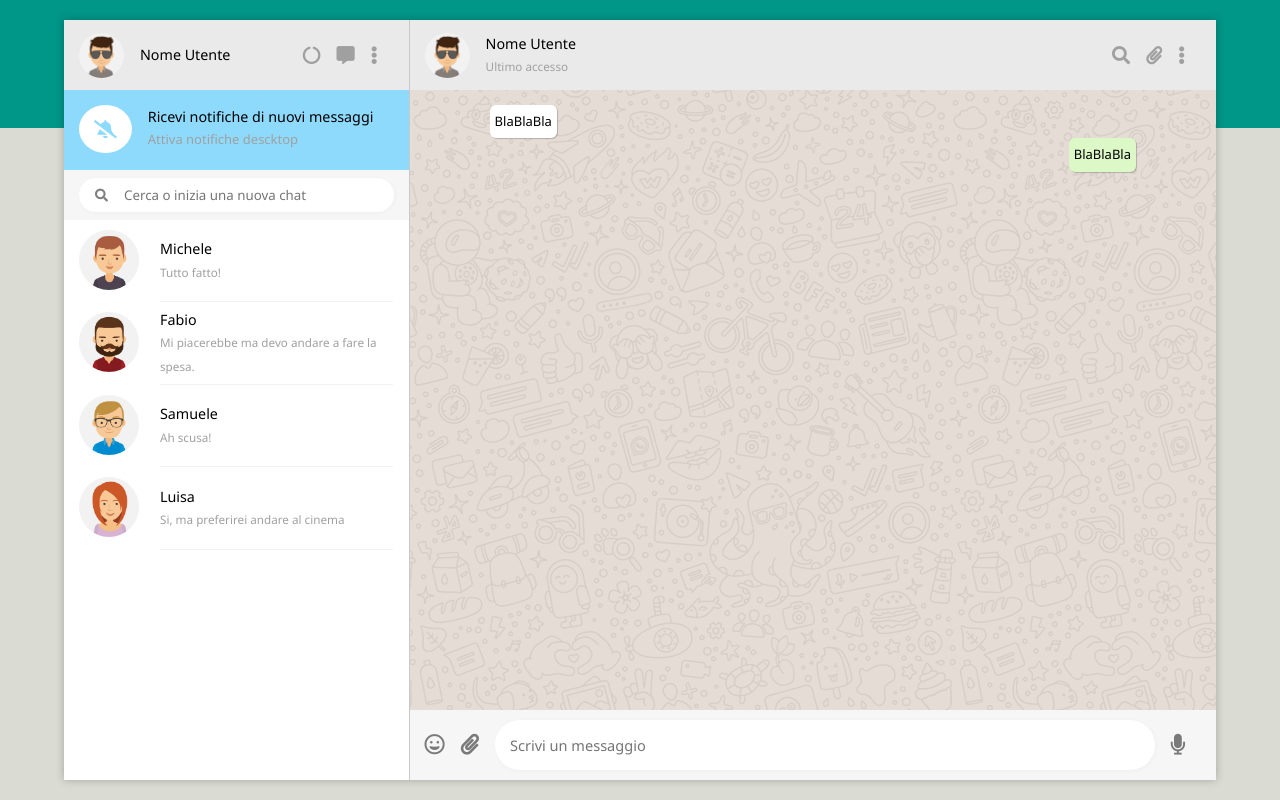
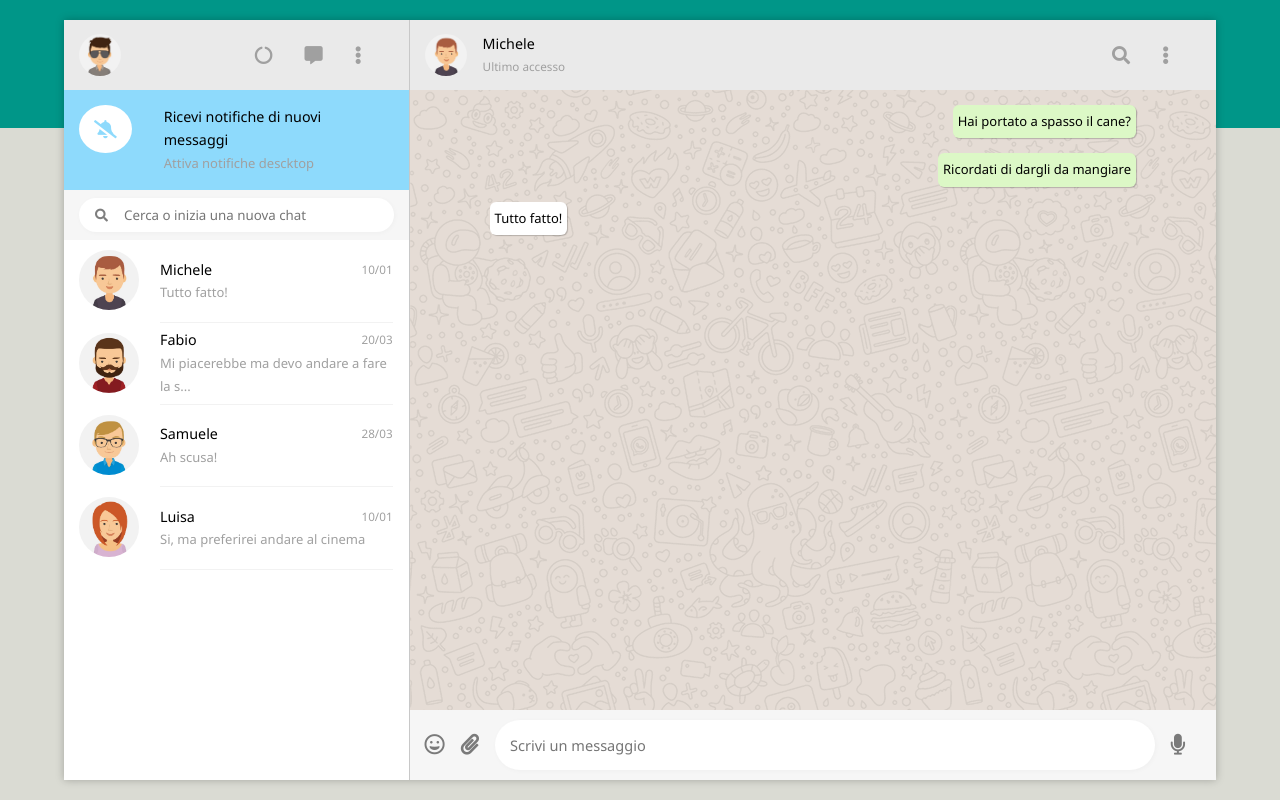
Before and after one commit to francesco-maurella/js-html-css-boolzap, a plain HTML site: page index.html in a window 1280 px wide. Drawn offline with nearby package versions, Linux system fonts and the light colour scheme.

Commit message:
Seleziona Chat e stampa tuo messaggio

```diff
--- a/css/style.css
+++ b/css/style.css
@@ -40,6 +40,10 @@ body {
   /* Spaces (margin & padding) */
   .kern16 > * {
     margin-right: 16px;
+  }
+
+  .kern32 > * {
+    margin-right: 32px;
   }
 
   .pdd-15 {
@@ -95,7 +99,7 @@ body {
   }
 
   .user-bar img {
-    height: 45px;
+    height: 42px;
   }
 
   .input-container {
@@ -191,8 +195,11 @@ body {
   width: 100%;
   flex-direction: column;
   justify-content: center;
+  border-bottom: 1px solid #F2F2F2;
+}
 
-  border-bottom: 1px solid #F2F2F2;
+.user-data > * {
+  justify-content: space-between;
 }
 /* / User list */
 /* / LEFT Side */
@@ -221,20 +228,24 @@ body {
   width: 100%;
 }
 
-.main-discuss-col.right {
+.sent.main-discuss-col {
  justify-content: flex-end;
 }
 
 .chat-box {
   max-width: 50%;
-  background-color: #FFF;
   padding: 5px;
+  margin-bottom: 15px;
   border-radius: 6px;
   box-shadow: 1px 1px 1px rgba(0, 0, 0, 0.2);
 }
 
-.right .chat-box{
+.sent .chat-box{
   background-color: #DCF8C6;
+}
+
+.received .chat-box{
+  background-color: #FFF;
 }
 /* / Main chat area */
 
--- a/index.html
+++ b/index.html
@@ -28,13 +28,10 @@
             <!-- user data -->
             <div class="flx al-cntr kern16">
               <img src="img/01.jpg" class="rounded" alt="user">
-              <div>
-                <span class="txt-1x1">Nome Utente</span>
-              </div>
             </div>
             <!-- / user data -->
             <!-- user links -->
-            <nav class="user-nav flx al-cntr kern16 txt-1x4 txt-col-gray">
+            <nav class="flx al-cntr kern32 txt-1x4 txt-col-gray">
               <i class="fas fa-circle-notch"></i>
               <i class="fas fa-comment-alt"></i>
               <i class="fas fa-ellipsis-v"></i>
@@ -44,7 +41,7 @@
           <!-- / User-bar: data & links -->
 
           <!-- Alerts section -->
-          <section class="alerts pdd-15 kern16 flx">
+          <section class="alerts pdd-15 kern32 flx">
             <div>
               <i class="fas fa-bell-slash rounded txt-1x4 pdd-15"></i>
             </div>
@@ -67,13 +64,19 @@
           <!-- User list -->
           <section class="user-list ofw-y">
             <!-- user in list -->
-            <div v-for="(element, i) in contacts" class="user-list-row kern16 flx">
+            <div
+            v-for="(elm, i) in contacts"
+            class="user-list-row kern16 flx"
+            @click="selectChat(i)">
               <div class="user-avatar">
-                <img :src="'img/avatar' + element.avatar + '.jpg'" class="rounded" alt="user">
+                <img :src="'img/avatar' + elm.avatar + '.jpg'" class="rounded" alt="user">
               </div>
               <div class="user-data flx">
-                <span class="txt-1x1">{{element.name}}</span>
-                <span class="txt-0x9 txt-col-gray">{{getLastMessage(element)}}</span>
+                <div class="flx">
+                  <span class="txt-1x1">{{elm.name}}</span>
+                  <span class="txt-0x9 txt-col-gray">{{getLastValue(elm, 'date', 5)}}</span>
+                </div>
+                <span class="txt-col-gray">{{getLastValue(elm, 'text', 40)}}</span>
               </div>
             </div>
             <!-- / user in list -->
@@ -88,17 +91,16 @@
           <section class="user-bar pdd-15 flx">
             <!-- user data -->
             <div class="flx al-cntr kern16">
-              <img src="img/01.jpg" class="rounded" alt="user">
+              <img :src="'img/avatar' + contacts[selectedChat].avatar + '.jpg'" class="rounded" alt="user">
               <div>
-                <div class="txt-1x1">Nome Utente</div>
+                <div class="txt-1x1">{{contacts[selectedChat].name}}</div>
                 <div class="txt-0x9 txt-col-gray">Ultimo accesso</div>
               </div>
             </div>
             <!-- / user data -->
             <!-- user links -->
-            <nav class="user-nav flx al-cntr kern16 txt-1x4 txt-col-gray">
+            <nav class="flx al-cntr kern32 txt-1x4 txt-col-gray">
               <i class="fas fa-search"></i>
-              <i class="fas fa-paperclip"></i>
               <i class="fas fa-ellipsis-v"></i>
             </nav>
             <!-- / user links -->
@@ -108,20 +110,15 @@
           <!-- Main chat area -->
           <section class="main-discuss ofw-y">
             <div class="main-discuss-container">
-              <!-- left column -->
-              <div class="main-discuss-col left flx">
-                <div class="chat-box">
-                  BlaBlaBla
+              <div v-for="(el, i) in contacts[selectedChat].messages">
+                <!-- column -->
+                <div class="main-discuss-col flx" :class="el.status">
+                  <div class="chat-box">
+                    {{el.text}}
+                  </div>
                 </div>
+                <!-- column -->
               </div>
-              <!-- / left column -->
-              <!-- right column -->
-              <div class="main-discuss-col right flx">
-                <div class="chat-box">
-                  BlaBlaBla
-                </div>
-              </div>
-              <!-- / right column -->
             </div>
           </section>
           <!-- / Main chat area -->
@@ -129,9 +126,12 @@
           <section class="input-container flx centered kern16 txt-1x6">
             <i class="far fa-grin"></i>
             <i class="fas fa-paperclip"></i>
+            <!-- write message -->
             <div class="input-box pdd-15 flx centerd">
-              <input class="txt-0x7" placeholder="Scrivi un messaggio">
+              <input class="txt-0x7" v-model="myMsg"
+              v-on:keyup.enter="sendMsg" placeholder="Scrivi un messaggio">
             </div>
+            <!-- / write message -->
             <i class="fas fa-microphone"></i>
           </section>
           <!-- / Bottom bar -->
--- a/js/script.js
+++ b/js/script.js
@@ -88,17 +88,30 @@ new Vue({
             }
           ],
         },
-      ]
+      ],
+      selectedChat : 0,
+      myMsg : ''
     },
     // METODI //
     methods : {
-      getLastMessage : function(element){
-        let lastMessage;
-        element.messages.forEach((item, i) => {
-          lastMessage = item.text
+      getLastValue : function(element, value, cut){
+        let last = element.messages[element.messages.length - 1][value].slice(0, cut);
+        if (last.length > 5 && last.length === cut) {
+          last += '...'
+        }
+        return last;
+      },
+      selectChat : function(index){
+        this.selectedChat = index;
+      },
+      sendMsg : function(){
+        const msgs = this.contacts[this.selectedChat].messages;
+        msgs.push({
+          date : '01/02/2020 00:00:00',
+          text : this.myMsg,
+          status : 'sent'
         });
-        return lastMessage;
+        this.myMsg = '';
       }
-
     }
   });
```
